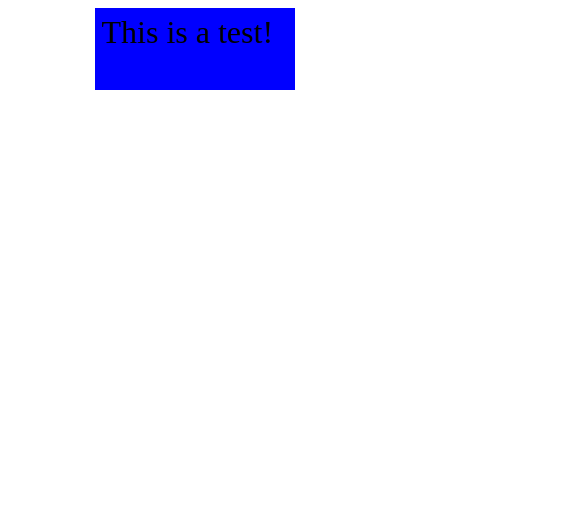
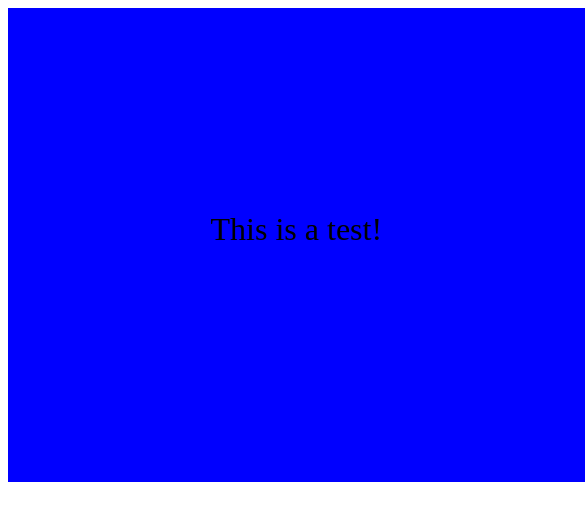
Before and after one commit to johnpcain/johnpcain.github.io, a plain HTML site: page unit1_projects/Responsive_test.html in a window 390 px wide. Shown: the whole page, 585 px wide, since content can reach past the window. Drawn offline with Linux system fonts and the light colour scheme.

Commit message:
Update Responsive_test.html

```diff
--- a/unit1_projects/Responsive_test.html
+++ b/unit1_projects/Responsive_test.html
@@ -3,7 +3,7 @@
 <head>
 <style>
 	.text{
-		padding: 6.33px;
+		padding: 6.33em;
 		background-color:blue;
 		font-size: 2em;
 		width:50%;
```
